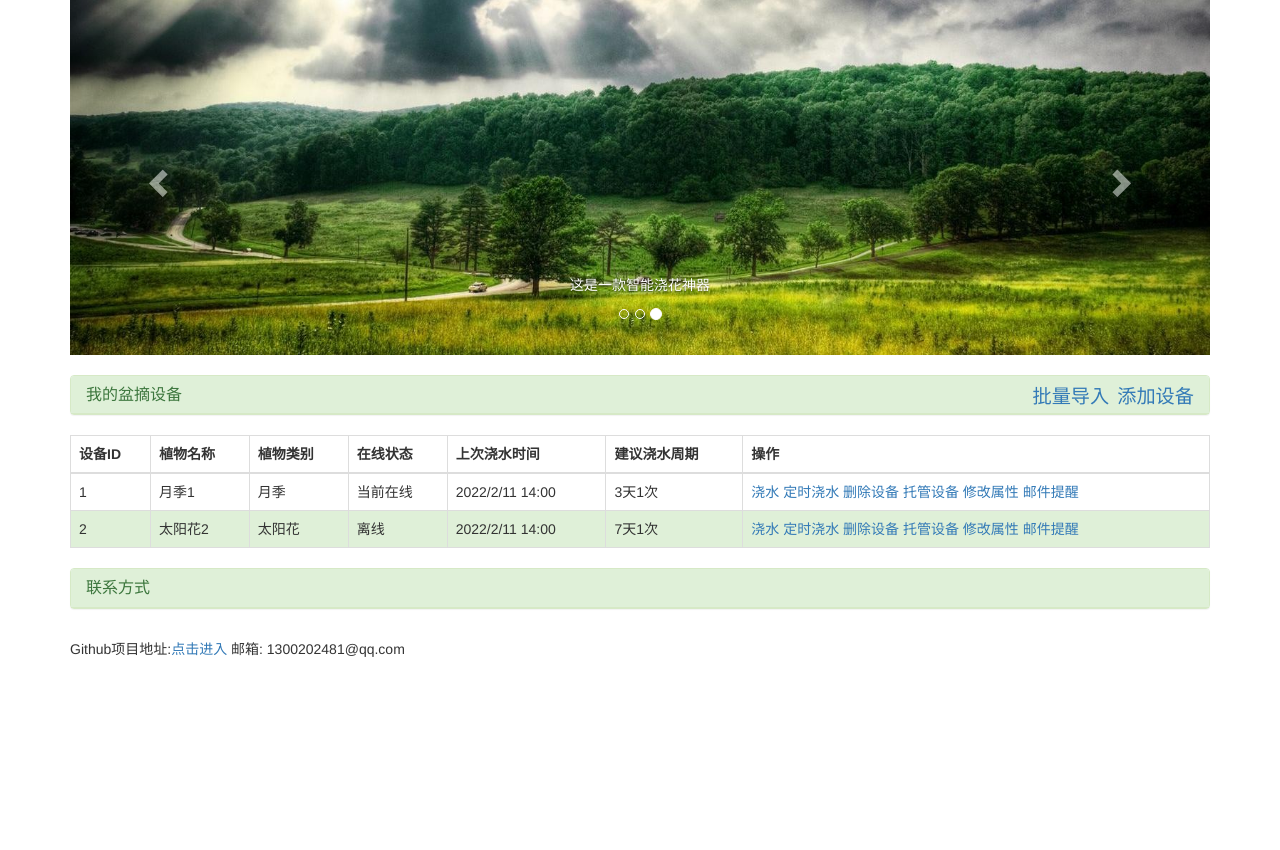
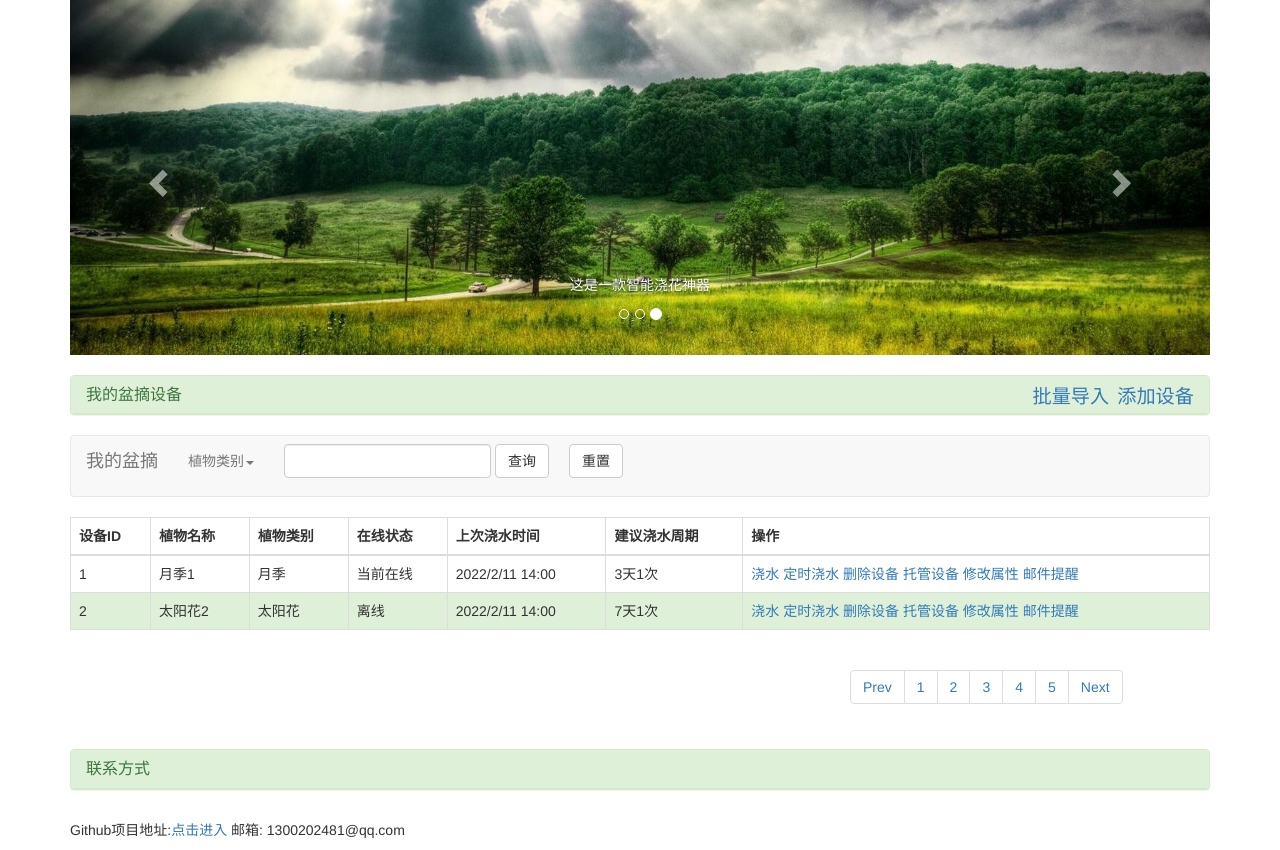
Before and after one commit to xiaowang012/GardenPlatform, a Flask app: template templates/my_plant.html in a window 1280 px wide. Shown: the part 181-1031 px from the top of the page. Before the commit the page ends 838 px from the top, so only its background shows below. Run offline with Flask 2, Linux system fonts and the light colour scheme; the template is opened without the code that fills it, so the values that code supplies are empty; some libraries are stand-ins or nearby versions.

Commit message:
修改用户盆摘主页

```diff
--- a/templates/my_plant.html
+++ b/templates/my_plant.html
@@ -79,6 +79,64 @@
                         </h3>
                     </div>
                 </div>
+                <nav  class="navbar navbar-default" role="navigation">
+					<div class="navbar-header">
+						 <button type="button" class="navbar-toggle" data-toggle="collapse" data-target="#bs-example-navbar-collapse-1"> <span class="sr-only">Toggle navigation</span><span class="icon-bar"></span><span class="icon-bar"></span><span class="icon-bar"></span></button> <a class="navbar-brand" href="#">我的盆摘</a>
+					</div>
+
+					<div class="collapse navbar-collapse" id="bs-example-navbar-collapse-1">
+						<ul class="nav navbar-nav">
+							<li class="dropdown">
+								 <a href="#" class="dropdown-toggle" data-toggle="dropdown">植物类别<strong class="caret"></strong></a>
+								<ul class="dropdown-menu">
+									<li>
+										 <a href="/home/search/type?type_1=Python&number=1">月季</a>
+									</li>
+									<li class="divider">
+									</li>
+									<li>
+										 <a href="/home/search/type?type_1=C&number=1">玫瑰</a>
+									</li>
+									<li class="divider">
+									</li>
+									<li>
+										 <a href="/home/search/type?type_1=C++&number=1">栀子</a>
+									</li>
+									<li class="divider">
+									</li>
+									<li>
+										 <a href="/home/search/type?type_1=Java&number=1">太阳花</a>
+									</li>
+									<li class="divider">
+									</li>
+									<li>
+										 <a href="/home/search/type?type_1=Javascript&number=1">javascript</a>
+									</li>
+									<li class="divider">
+									</li>
+									<li>
+										<a href="/home/search/type?type_1=Linux&number=1">Linux</a>
+								   	</li>
+									<li class="divider">
+									</li>
+									<li>
+										<a href="/home/search/type?type_1=Go&number=1">Go</a>
+								   	</li>
+								</ul>
+							</li>
+						</ul>
+						<form class="navbar-form navbar-left" role="search" action="/home/search/page?number=1" method="post" >
+							{{ form.csrf_token }}
+							<div class="form-group">
+								<input type="text" class="form-control" name = "book_name" />
+							</div> <button type="submit" class="btn btn-default">查询</button><a style="margin-left: 20px;" type="submit" class="btn btn-default" href="/home" >重置</a>
+							<div class="contain">
+								<p style="color:red">{%if dic1.errors %}{{ dic1.errors }} {% endif %}</p>
+							 </div>
+						</form>
+					</div>
+
+				</nav>
                 <table class="table table-bordered">
                     <thead>
                         <tr>
@@ -154,6 +212,41 @@
                         </tr>
                     </tbody>
                 </table>
+                <div class="row clearfix">
+                    <div class="col-md-2 column">
+                    </div>
+                    <div class="col-md-6 column">
+                    </div>
+                    <div class="col-md-4 column">
+                        <ul class="pagination">
+                            <li class="{{ dic1['active_Prev'] }}">
+                                {% if dic1['current_page_number'] <=2  %}
+                                    <a href="/home">Prev</a>
+                                {% else %}
+                                    <a href="/home/page?number={{ dic1['current_page_number']-1 }}">Prev</a>
+                                {% endif %}
+                               </li>
+                            <li class="{{ dic1['active1'] }}">
+                                 <a href="/home">1</a>
+                            </li>
+                            <li class="{{ dic1['active2'] }}">
+                                 <a href="/home/page?number=2">2</a>
+                            </li>
+                            <li class="{{ dic1['active3'] }}">
+                                 <a href="/home/page?number=3">3</a>
+                            </li>
+                            <li class="{{ dic1['active4'] }}">
+                                 <a href="/home/page?number=4">4</a>
+                            </li>
+                            <li class="{{ dic1['active5'] }}">
+                                 <a href="/home/page?number=5">5</a>
+                            </li>
+                            <li class="{{ dic1['active_next'] }}">
+                                 <a href="/home/page?number={{ dic1['current_page_number']+1 }}">Next</a>
+                            </li>
+                        </ul>
+                    </div>
+                </div>
                 <div style="margin-top: 20px;" class="panel panel-success">
                     <div class="panel-heading">
                         <h3 class="panel-title">
```
